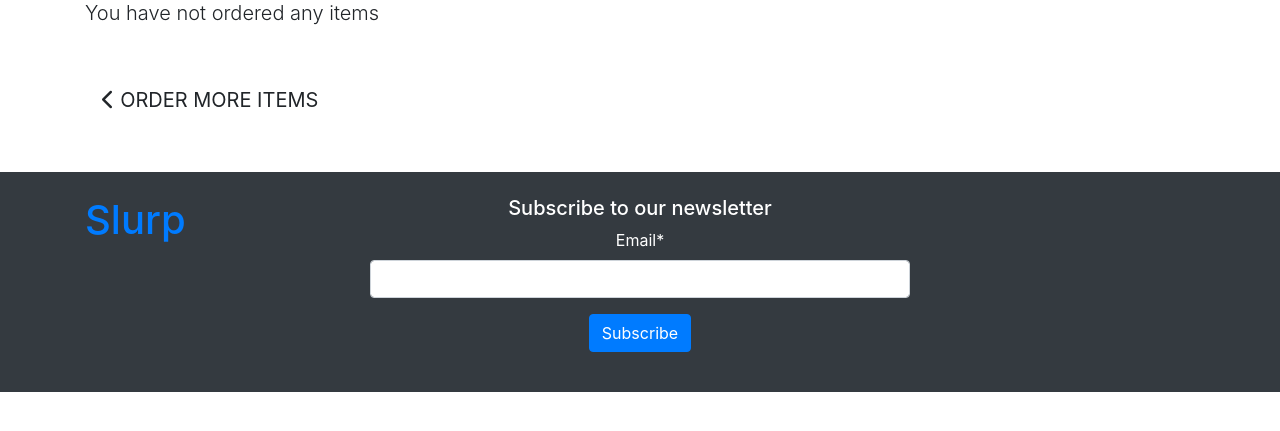
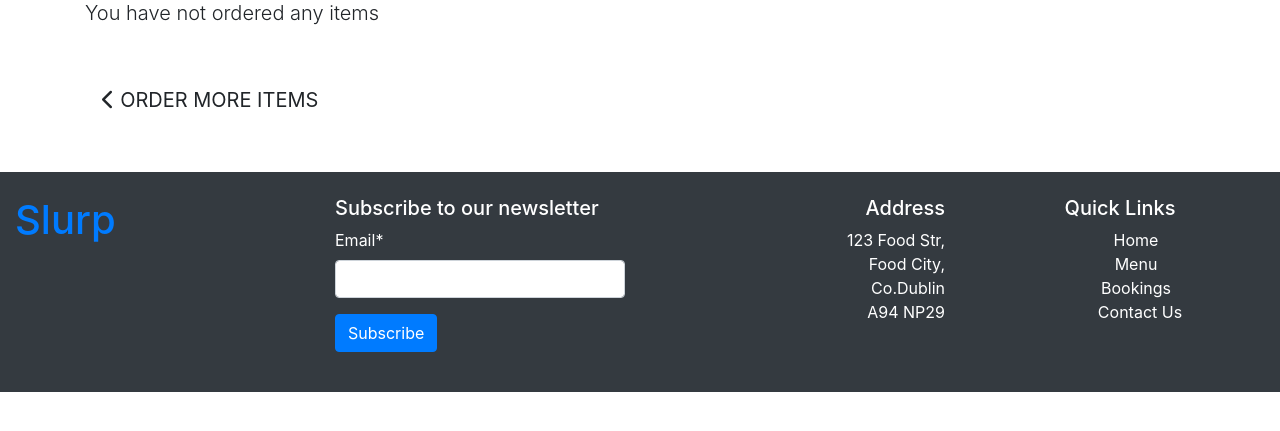
Before and after one commit to jamiemcstay/portfolio-5, a Django app: page /bag/ in a window 1280 px wide. Shown: the part 145-576 px from the top of the page. Run offline with Django 3.2, Linux system fonts and the light colour scheme; some libraries are stand-ins or nearby versions.

Commit message:
Add footer content

```diff
--- a/templates/includes/footer.html
+++ b/templates/includes/footer.html
@@ -1,19 +1,32 @@
 {% load crispy_forms_tags %}
-<footer class="bg-dark text-white py-4 mt-5">
-    <div class="container">
+<footer class="bg-dark text-white py-4 mt-5 container-fluid">
         <div class="row">
             <div class="col-md-3 text-center text-md-left">
                 <a href="{% url 'home' %}">
                     <h1>Slurp</h1>
                 </a>
             </div>
-            <div class="col-md-6 text-center">
+            <div class="col-md-3">
                 <h5>Subscribe to our newsletter</h5>
                 <form method="POST" action="{% url 'newsletter_signup' %}">
                     {% csrf_token %}
                     {% crispy newsletter_form %}
                 </form>
             </div>
+            <div class="col-md-3 text-center text-md-right">
+                <h5>Address</h5>
+                <p>123 Food Str,<br>Food City,<br>Co.Dublin<br>A94 NP29</p>
+            </div>
+
+            <div class="col-md-3 text-center">
+                <h5>Quick Links</h5>
+                <ul class="d-flex flex-column">
+                    <li class="list-inline-item">Home</li>
+                    <li class="list-inline-item">Menu</li>
+                    <li class="list-inline-item">Bookings</li>
+                    <li class="list-inline-item">Contact Us</li>
+                </ul>
+            </div>
         </div>
-    </div>
+
 </footer>
```
